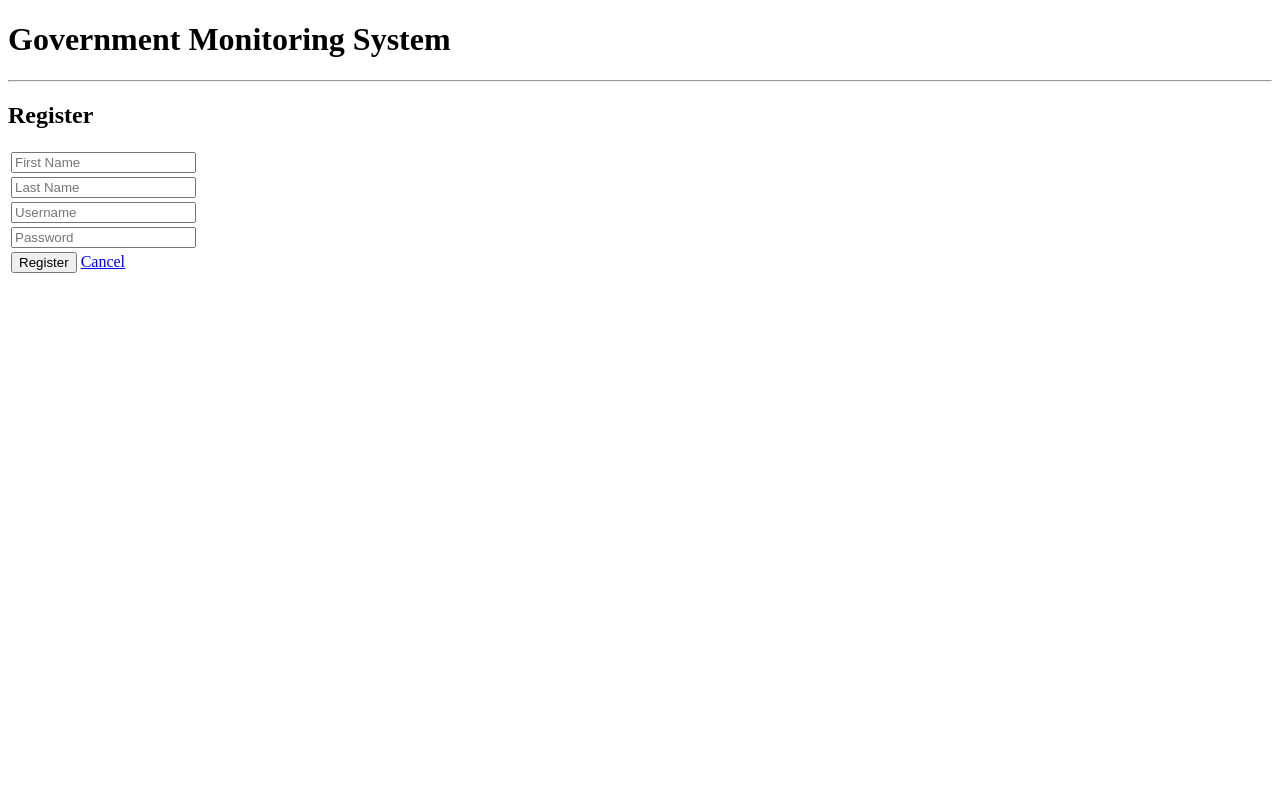
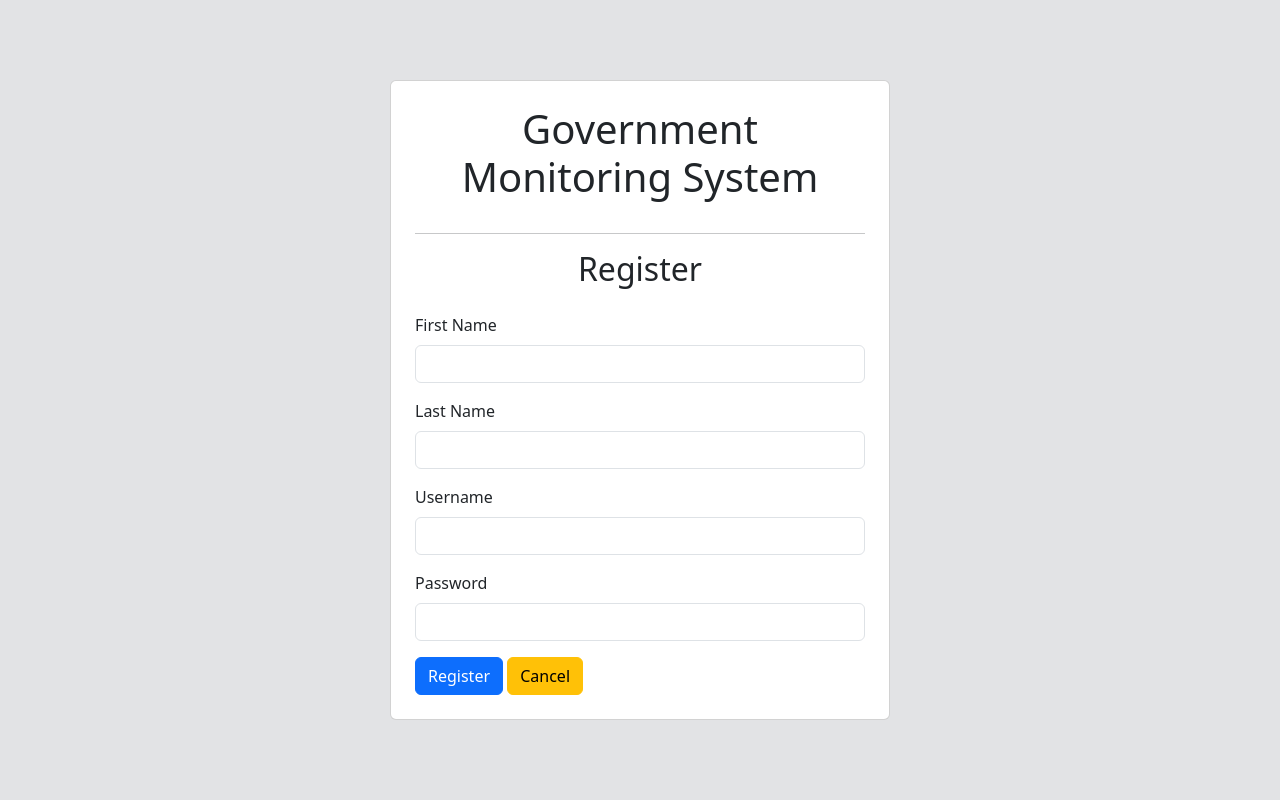
Before and after one commit to UBSITAngkilJohnLester/ADECI-PublicComplaint, a PHP site: page /register.php in a window 1280 px wide. Run offline with PHP 8.4, Linux system fonts and the light colour scheme.

Commit message:
added ui in login and register

```diff
--- a/login.php
+++ b/login.php
@@ -38,8 +38,5 @@
 				}
 			}
 		}
-
-
 	}
-
 ?>
--- a/register.php
+++ b/register.php
@@ -10,7 +10,7 @@
 
 	$sql = "INSERT INTO accounts(firstname, lastname, username, password, status) VALUES(?,?,?,?,?)";
 	$prep = $pdo->prepare($sql);
-		$prep -> execute([
+	$prep->execute([
 		$firstname,
 		$lastname,
 		$username,
@@ -19,50 +19,58 @@
 	]);
 
 	header("location:user/index.php");
-
 }
 ?>
 
 <!DOCTYPE html>
 <html>
+
 <head>
 	<meta charset="utf-8">
 	<meta name="viewport" content="width=device-width, initial-scale=1">
 	<title></title>
 </head>
-<body>
-	<h1>Government Monitoring System</h1>
+
+<body class="bg-secondary-subtle">
+	<link href="https://cdn.jsdelivr.net/npm/bootstrap@5.3.9/dist/css/bootstrap.min.css" rel="stylesheet" integrity="sha384-yEPZ7jP9S0QKiUQ0m3jjsO4ProIW7wvR9gXkI7JOGa2XVsw53Yke2bsdkBbjmmiX" crossorigin="anonymous">
+
+	<div class="container min-vh-100 d-flex justify-content-center align-items-center">
+		<div class="card show p-4" style="width: 100%; max-width: 500px;">
+			<h1 class="text-center mb-3">Government Monitoring System</h1>
 			<hr>
-	<h2>Register</h2>
+			<h2 class="text-center mb-4">Register</h2>
 			<form method="post">
-		<table>
-			<tr>
-				<td>
-					<input type="text" name="firstname" placeholder="First Name" required>
-				</td>
-			</tr>
-			<tr>
-				<td>
-					<input type="text" name="lastname" placeholder="Last Name" required>
-				</td>
-			</tr>
-			<tr>
-				<td>
-					<input type="text" name="username" placeholder="Username" required>
-				</td>
-			</tr>
-			<tr>
-				<td>
-					<input type="password" name="password" placeholder="Password" required>
-				</td>
-			</tr>
-			<tr>
-				<td>
-					<button name="register">Register</button>
-					<a href="index.php">Cancel</a>
-				</td>
-			</tr>
-		</table>
+				<div>
+					<div class="mb-3">
+						<label for="firstname" class="form-label">First Name</label>
+						<input type="text" class="form-control" id="firstname" name="firstname" required>
+					</div>
+				</div>
+				<div>
+					<div class="mb-3">
+						<label for="lastname" class="form-label">Last Name</label>
+						<input type="text" class="form-control" id="lastname" name="lastname" required>
+					</div>
+				</div>
+				<div>
+					<div class="mb-3">
+						<label for="username" class="form-label">Username</label>
+						<input type="text" class="form-control" id="username" name="username" required>
+					</div>
+				</div>
+				<div>
+					<div class="mb-3">
+						<label for="password" class="form-label">Password</label>
+						<input type="password" class="form-control" id="password" name="password" required>
+					</div>
+				</div>
+
+				<button type="submit" name="register" class="btn btn-primary">Register</button>
+				<a href="index.php" class="btn btn-warning">Cancel</a>
 			</form>
+		</div>
+	</div>
+
+	<script src="https://cdn.jsdelivr.net/npm/bootstrap@5.3.9/dist/js/bootstrap.bundle.min.js" integrity="sha384-WyOxWvTyr1QaMPfiPJSv76iReVthorl5uWlFtZPyK0IEB0hGzo9y5Bp9mYanr8Bu" crossorigin="anonymous"></script>
 </body>
 </html>
```
Also changed, not shown: index.php (+38 -25 lines). Lines whose indentation alone changed are shown as unchanged.
